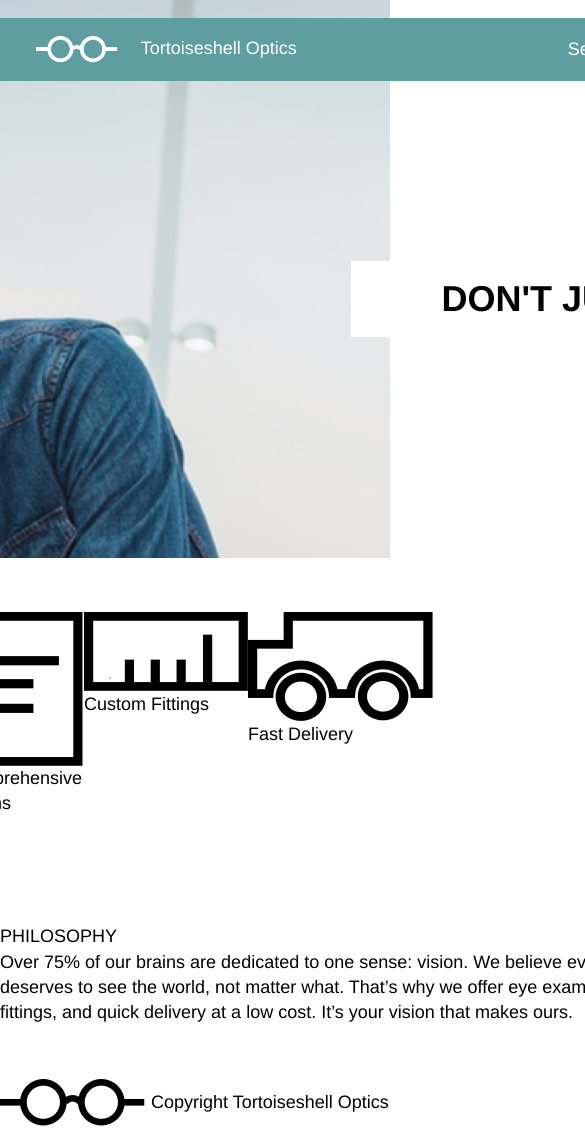
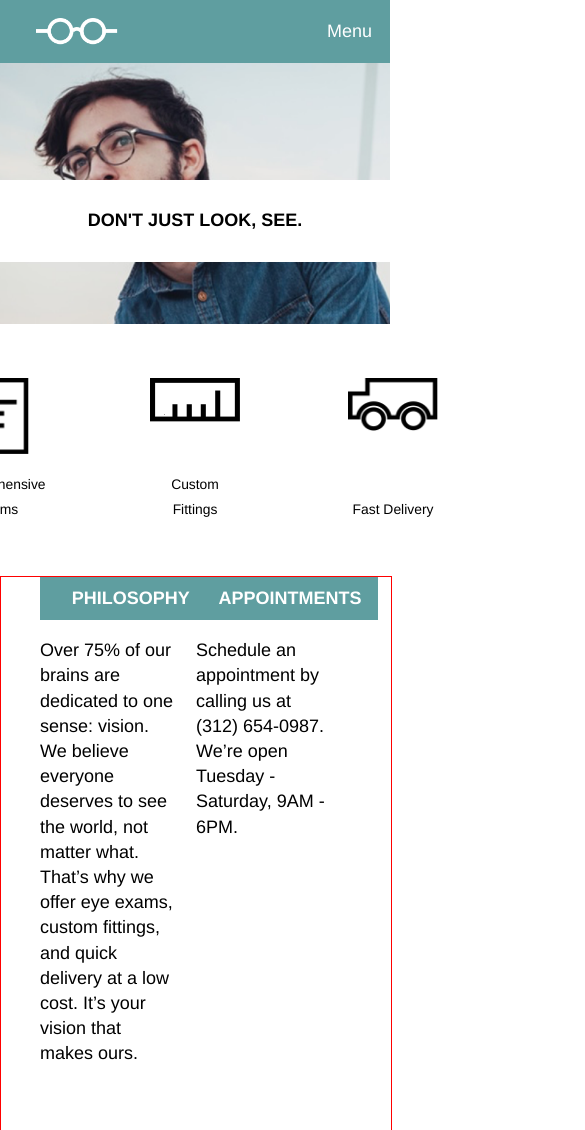
Before and after one commit to elenakurtova/TortoiseshellOptics, a plain HTML site: page index.html in a window 390 px wide. Shown: the top 1130 px of the page, 585 px wide, since content can reach past the window. Drawn offline with Linux system fonts and the light colour scheme.

Commit message:
styling and media queries added

```diff
--- a/index.html
+++ b/index.html
@@ -19,6 +19,9 @@
             <li>Services</li>
             <li>Products</li>
             <li>Contact</li>
+          </ul>
+          <ul class="trancated-menu">
+            <li>Menu</li>
           </ul>
         </div>
       </nav>
@@ -59,10 +62,8 @@
     </section>
     <!-- Footer section -->
     <footer class="container">
-      <div class="">
-        <img src="./resources/images/logo-black.png" alt="Logo">
-        <span>Copyright Tortoiseshell Optics</span>
-      </div>
+      <img src="./resources/images/logo-black.png" alt="Logo">
+      <div class="copyright">Copyright Tortoiseshell Optics</div>
     </footer>
   </body>
 </html>
--- a/resources/css/style.css
+++ b/resources/css/style.css
@@ -16,6 +16,10 @@ header {
   background-size: cover;
   padding-top: 1rem;
   height: 30rem;
+}
+
+div {
+  display: block;
 }
 
 nav {
@@ -42,14 +46,18 @@ img {
   width: 960px;
   margin: auto;
 }
-
+/*
 .menu {
 
-}
+}*/
 
 ul li {
   display: inline;
   padding: 1rem 2rem;
+}
+
+.trancated-menu {
+  display: none;
 }
 
 header .flex {
@@ -65,6 +73,7 @@ header .flex {
   padding: 1.5rem 5rem;
   display: inline-block;
   margin-top: 10rem;
+  margin-right: -2rem;
   align-items: center;
   justify-content: center;
 }
@@ -76,7 +85,155 @@ h1 {
 }
 
 .supporting {
-  padding: 3rem 0;
   display: flex;
   justify-content: center;
 }
+
+.service {
+  height: 8rem;
+  width: 5rem;
+  margin: 3rem;
+  display: flex;
+  flex-direction: column;
+  justify-content: space-between;
+  align-items: center;
+  text-align: center;
+
+}
+
+.service img.paper-icon {
+  width: 3.5rem;
+}
+
+.service img.ruler-icon {
+  width: 5rem;
+}
+
+.service img.truck-icon {
+  width: 5rem;
+}
+
+.supporting.container {
+  border: 1px solid red;}
+
+.info {
+  width: 35%;
+  margin-bottom: 5rem;
+  margin-right: 5%;
+}
+
+.title {
+  background-color: cadetblue;
+  color: white;
+  padding: 0.5rem 1.25rem;
+  font-weight: bold;
+  max-width: 10rem;
+}
+p {
+  padding-top: 1rem;
+}
+
+footer {
+  background-color: azure;
+  height: 9.5rem;
+  display: flex;
+  align-items: center;
+  border: 1px solid red;
+}
+
+footer img {
+  height: 1.5rem;
+  padding: 4rem 1rem 4rem 4rem;
+}
+
+.copyright {
+  display: flex;
+}
+
+/* Media Queries */
+@media only screen and (max-width: 1024px) {
+  .container {
+    width: 100%;
+  }
+
+  header {
+    height: 22rem;
+  }
+
+  nav {
+    position: absolute;
+    top: 0;
+  }
+
+  ul li {
+    padding: 0 1rem;
+  }
+
+  .banner {
+    padding: 0.75rem 4rem;
+    margin-top: 5rem;
+    margin-right: 2rem;
+  }
+
+  .banner h1 {
+    font-size: 1.33rem;
+  }
+
+  h1 {
+    font-weight: bold;
+    margin: 0.67rem 0;
+  }
+}
+
+@media only screen and (max-width: 700px) {
+  .menu ul.trancated-menu {
+    display: block;
+  }
+  .menu ul {
+    display: none;
+  }
+}
+
+@media only screen and (max-width: 470px){
+  header {
+    background-position: 20%;
+    height: 17rem;
+  }
+
+  header span {
+    display: none;
+  }
+
+  .banner {
+    padding:0 1rem;
+    margin: 9rem auto 0 auto;
+    width: 100%;
+    text-align: center;
+  }
+
+  .banner h1 {
+    font-size: 1rem;
+    text-align: center;
+    padding-top: 1rem;
+    padding-bottom: 1rem;
+  }
+
+  .service {
+    font-size: 0.77rem;
+    text-align: center;
+  }
+
+  .info .title {
+    width: 100%;
+    max-width: 100%;
+    text-align: center;
+  }
+
+  footer {
+    justify-content: center;
+  }
+
+  footer {
+    display: none;
+  }
+}
```
